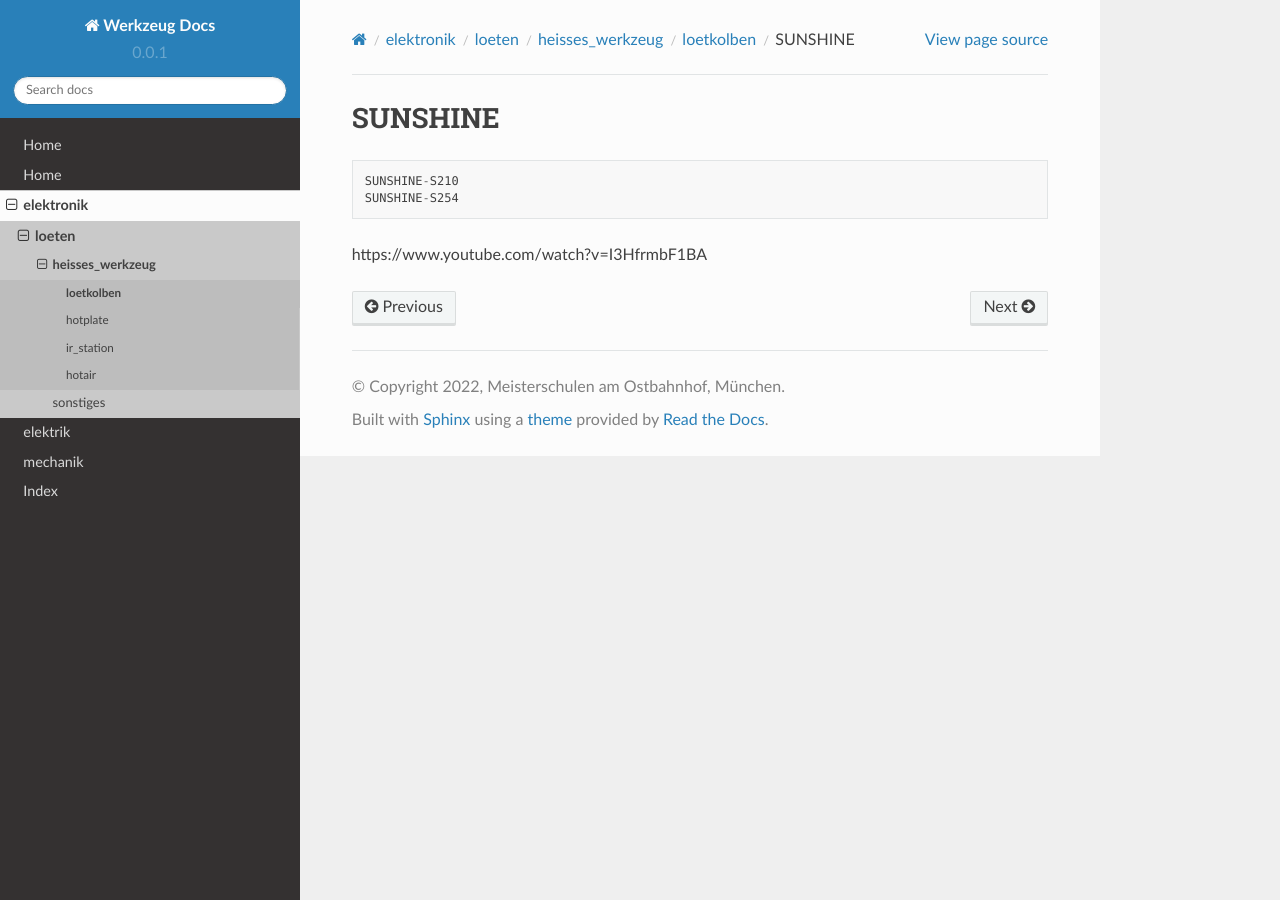
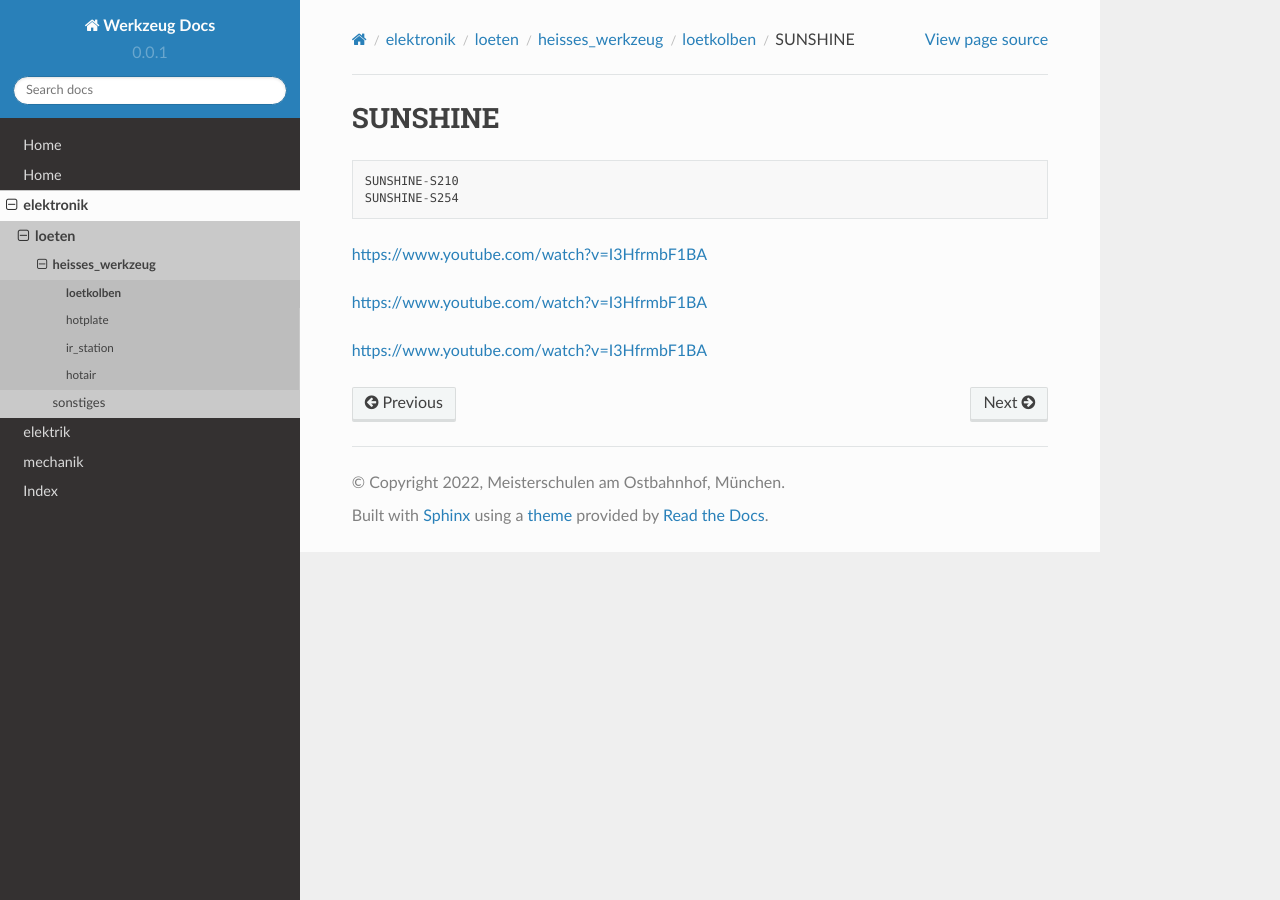
Before and after one commit to diplfranzhoepfinger/werkzeug-docs, a Sphinx documentation site: the page built from docs/elektronik/loeten/heisses_werkzeug/loetkolben/sunshine/sunshine.md, in a window 1280 px wide. Built offline with Sphinx 7.4.7 and the Read the Docs theme 2.0.0, drawn with Linux system fonts in a browser that asks for light colours; some of the changed lines change nothing that is shown.

Commit message:
Create sunshine.md

````diff
--- a/docs/elektronik/loeten/heisses_werkzeug/loetkolben/sunshine/sunshine.md
+++ b/docs/elektronik/loeten/heisses_werkzeug/loetkolben/sunshine/sunshine.md
@@ -5,5 +5,8 @@ SUNSHINE-S210
 SUNSHINE-S254
 ```
 
+[https://www.youtube.com/watch?v=I3HfrmbF1BA](https://www.youtube.com/watch?v=I3HfrmbF1BA)
 
-https://www.youtube.com/watch?v=I3HfrmbF1BA
+[https://www.youtube.com/watch?v=I3HfrmbF1BA](https://www.youtube.com/watch?v=I3HfrmbF1BA)
+
+[https://www.youtube.com/watch?v=I3HfrmbF1BA](https://www.youtube.com/watch?v=I3HfrmbF1BA)
````
